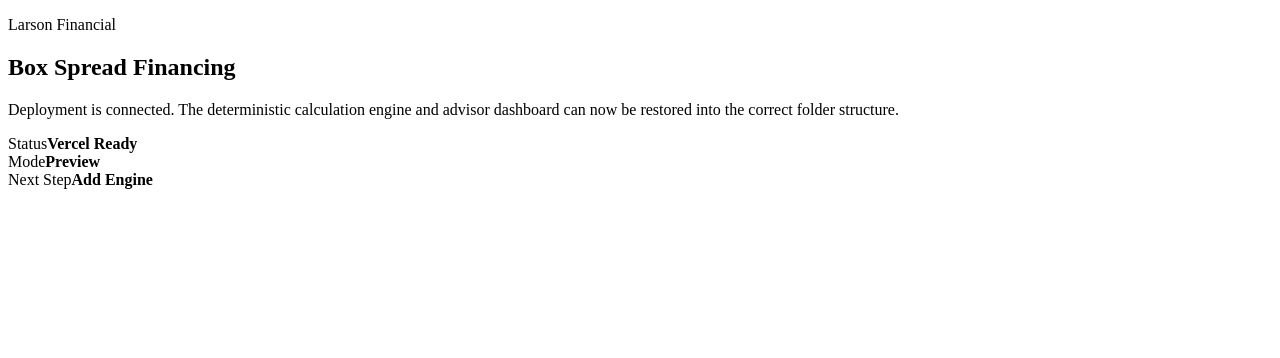
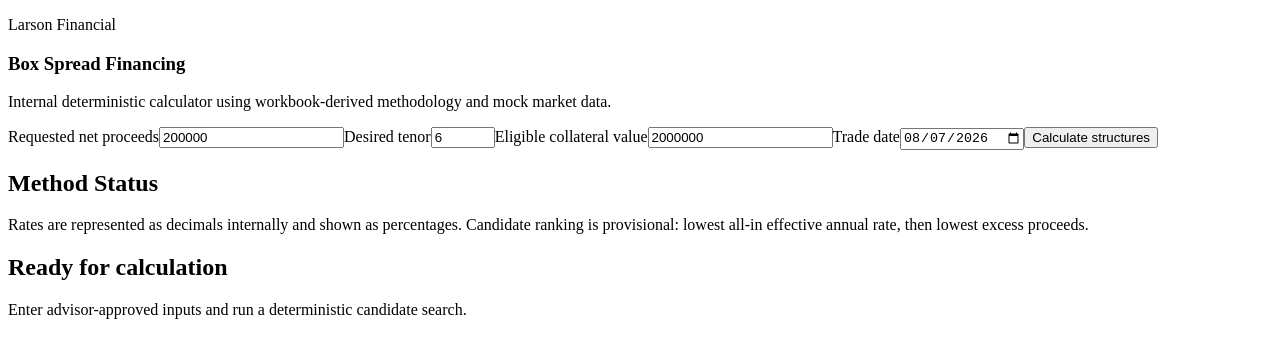
Before and after one commit to kadeproctor01/Synthetic-Financing-Dashboard, a Next.js app: page / in a window 1280 px wide. Shown: the top 358 px of the page. Built offline with nearby package versions, Linux system fonts and the light colour scheme.

Commit message:
Update page.tsx

```diff
--- a/app/page.tsx
+++ b/app/page.tsx
@@ -1,29 +1,278 @@
+"use client";
+
+import { FormEvent, useMemo, useState } from "react";
+
+type QuoteStatus = "VALID" | "WARNING" | "INVALID" | "STALE";
+
+type BoxCandidate = {
+  candidateId: string;
+  underlying: string;
+  expirationDate: string;
+  lowerStrike: number;
+  upperStrike: number;
+  quoteStatus: QuoteStatus;
+  legs: {
+    action: "BUY" | "SELL";
+    right: "CALL" | "PUT";
+    strike: number;
+    executionPricePerIndexPoint: number;
+  }[];
+  financing: {
+    contractCount: number;
+    maturityObligationUsd: number;
+    executedBoxCreditPerIndexPoint: number;
+    netCreditReceivedUsd: number;
+    allInFinancingCostUsd: number;
+    excessProceedsUsd: number;
+    effectiveAnnualRateDecimal: number;
+  };
+  collateral: {
+    stressedObligationLtvDecimal: number;
+  };
+};
+
+type CalculationResult = {
+  calculationEngineVersion: string;
+  configurationVersion: string;
+  marketDataProvider: string;
+  candidates: BoxCandidate[];
+  selectedCandidate: BoxCandidate | null;
+};
+
+const defaultTradeDate = "2026-08-07";
+
 export default function Home() {
+  const [requestedNetProceedsUsd, setRequestedNetProceedsUsd] = useState(200000);
+  const [desiredTenorMonths, setDesiredTenorMonths] = useState(6);
+  const [eligibleCollateralValueUsd, setEligibleCollateralValueUsd] = useState(2000000);
+  const [tradeDate, setTradeDate] = useState(defaultTradeDate);
+  const [result, setResult] = useState<CalculationResult | null>(null);
+  const [isLoading, setIsLoading] = useState(false);
+  const [error, setError] = useState<string | null>(null);
+
+  async function submit(event: FormEvent<HTMLFormElement>) {
+    event.preventDefault();
+    setIsLoading(true);
+    setError(null);
+
+    const response = await fetch("/api/calculate", {
+      method: "POST",
+      headers: { "Content-Type": "application/json" },
+      body: JSON.stringify({
+        requestedNetProceedsUsd,
+        desiredTenorMonths,
+        eligibleCollateralValueUsd,
+        tradeDate
+      })
+    });
+
+    const payload = (await response.json()) as CalculationResult;
+    setResult(payload);
+    setIsLoading(false);
+
+    if (!response.ok) {
+      setError("Calculation request failed validation.");
+    }
+  }
+
+  const selected = result?.selectedCandidate;
+  const sortedCandidates = useMemo(
+    () =>
+      [...(result?.candidates ?? [])]
+        .sort((a, b) => a.financing.effectiveAnnualRateDecimal - b.financing.effectiveAnnualRateDecimal)
+        .slice(0, 8),
+    [result]
+  );
+
   return (
     <main className="shell">
-      <section className="panel">
+      <section className="workspace">
+        <aside className="inputPanel">
+          <div>
             <p className="eyebrow">Larson Financial</p>
             <h1>Box Spread Financing</h1>
+            <p className="subtle">
+              Internal deterministic calculator using workbook-derived methodology and mock market data.
+            </p>
+          </div>
+
+          <form onSubmit={submit} className="form">
+            <label>
+              Requested net proceeds
+              <input
+                type="number"
+                min="1"
+                step="1000"
+                value={requestedNetProceedsUsd}
+                onChange={(event) => setRequestedNetProceedsUsd(Number(event.target.value))}
+              />
+            </label>
+
+            <label>
+              Desired tenor
+              <input
+                type="number"
+                min="1"
+                max="120"
+                step="1"
+                value={desiredTenorMonths}
+                onChange={(event) => setDesiredTenorMonths(Number(event.target.value))}
+              />
+            </label>
+
+            <label>
+              Eligible collateral value
+              <input
+                type="number"
+                min="1"
+                step="1000"
+                value={eligibleCollateralValueUsd}
+                onChange={(event) => setEligibleCollateralValueUsd(Number(event.target.value))}
+              />
+            </label>
+
+            <label>
+              Trade date
+              <input type="date" value={tradeDate} onChange={(event) => setTradeDate(event.target.value)} />
+            </label>
+
+            <button type="submit" disabled={isLoading}>
+              {isLoading ? "Calculating..." : "Calculate structures"}
+            </button>
+          </form>
+
+          <div className="method">
+            <h2>Method Status</h2>
             <p>
-          Deployment is connected. The deterministic calculation engine and advisor
-          dashboard can now be restored into the correct folder structure.
+              Rates are represented as decimals internally and shown as percentages. Candidate ranking is provisional:
+              lowest all-in effective annual rate, then lowest excess proceeds.
             </p>
+          </div>
+        </aside>
 
-        <div className="status">
+        <section className="results">
+          {error ? <div className="banner danger">{error}</div> : null}
+
+          {!result ? (
+            <div className="empty">
+              <h2>Ready for calculation</h2>
+              <p>Enter advisor-approved inputs and run a deterministic candidate search.</p>
+            </div>
+          ) : (
+            <>
+              <div className="statusRow">
+                <span>{result.marketDataProvider}</span>
+                <span>{result.configurationVersion}</span>
+                <span>{result.calculationEngineVersion}</span>
+              </div>
+
+              {selected ? (
+                <section className="selected">
                   <div>
-            <span>Status</span>
-            <strong>Vercel Ready</strong>
+                    <p className="eyebrow">Selected Candidate</p>
+                    <h2>
+                      {selected.underlying} {selected.lowerStrike} / {selected.upperStrike}
+                    </h2>
+                    <p className="subtle">
+                      Expires {selected.expirationDate} with {selected.financing.contractCount} box contracts.
+                    </p>
                   </div>
-          <div>
-            <span>Mode</span>
-            <strong>Preview</strong>
+
+                  <div className="metrics">
+                    <Metric label="Net proceeds" value={currency(selected.financing.netCreditReceivedUsd)} />
+                    <Metric label="Maturity obligation" value={currency(selected.financing.maturityObligationUsd)} />
+                    <Metric label="All-in cost" value={currency(selected.financing.allInFinancingCostUsd)} />
+                    <Metric label="Effective annual rate" value={percent(selected.financing.effectiveAnnualRateDecimal)} />
+                    <Metric label="Excess proceeds" value={currency(selected.financing.excessProceedsUsd)} />
+                    <Metric label="Stressed LTV" value={percent(selected.collateral.stressedObligationLtvDecimal)} />
                   </div>
-          <div>
-            <span>Next Step</span>
-            <strong>Add Engine</strong>
+                </section>
+              ) : (
+                <div className="banner danger">
+                  No valid structure was produced. Review validation issues before proceeding.
                 </div>
+              )}
+
+              <section className="tableWrap">
+                <div className="tableHeader">
+                  <h2>Candidate Set</h2>
+                  <span>{result.candidates.length} evaluated</span>
                 </div>
+
+                <table>
+                  <thead>
+                    <tr>
+                      <th>Status</th>
+                      <th>Expiration</th>
+                      <th>Strikes</th>
+                      <th>Contracts</th>
+                      <th>Credit</th>
+                      <th>Net proceeds</th>
+                      <th>Effective rate</th>
+                    </tr>
+                  </thead>
+                  <tbody>
+                    {sortedCandidates.map((candidate) => (
+                      <tr key={candidate.candidateId}>
+                        <td>
+                          <span className={`pill ${candidate.quoteStatus.toLowerCase()}`}>
+                            {candidate.quoteStatus}
+                          </span>
+                        </td>
+                        <td>{candidate.expirationDate}</td>
+                        <td>
+                          {candidate.lowerStrike} / {candidate.upperStrike}
+                        </td>
+                        <td>{candidate.financing.contractCount}</td>
+                        <td>{candidate.financing.executedBoxCreditPerIndexPoint.toFixed(2)}</td>
+                        <td>{currency(candidate.financing.netCreditReceivedUsd)}</td>
+                        <td>{percent(candidate.financing.effectiveAnnualRateDecimal)}</td>
+                      </tr>
+                    ))}
+                  </tbody>
+                </table>
+              </section>
+
+              <section className="legGrid">
+                <h2>Selected Four-Leg Package</h2>
+                {selected?.legs.map((leg) => (
+                  <div className="leg" key={`${leg.action}-${leg.right}-${leg.strike}`}>
+                    <span>{leg.action}</span>
+                    <strong>{leg.right}</strong>
+                    <span>{leg.strike}</span>
+                    <span>{leg.executionPricePerIndexPoint.toFixed(2)}</span>
+                  </div>
+                ))}
+              </section>
+            </>
+          )}
+        </section>
       </section>
     </main>
   );
 }
+
+function Metric({ label, value }: { label: string; value: string }) {
+  return (
+    <div className="metric">
+      <span>{label}</span>
+      <strong>{value}</strong>
+    </div>
+  );
+}
+
+function currency(value: number): string {
+  return new Intl.NumberFormat("en-US", {
+    style: "currency",
+    currency: "USD",
+    maximumFractionDigits: 0
+  }).format(value);
+}
+
+function percent(value: number): string {
+  return new Intl.NumberFormat("en-US", {
+    style: "percent",
+    minimumFractionDigits: 2,
+    maximumFractionDigits: 2
+  }).format(value);
+}
```
Lines whose indentation alone changed are shown as unchanged.
